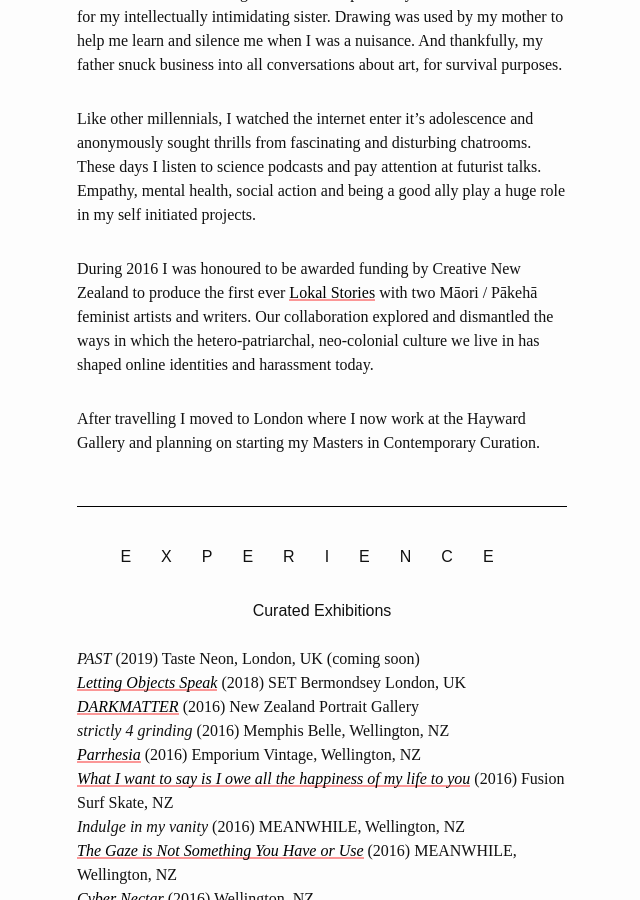
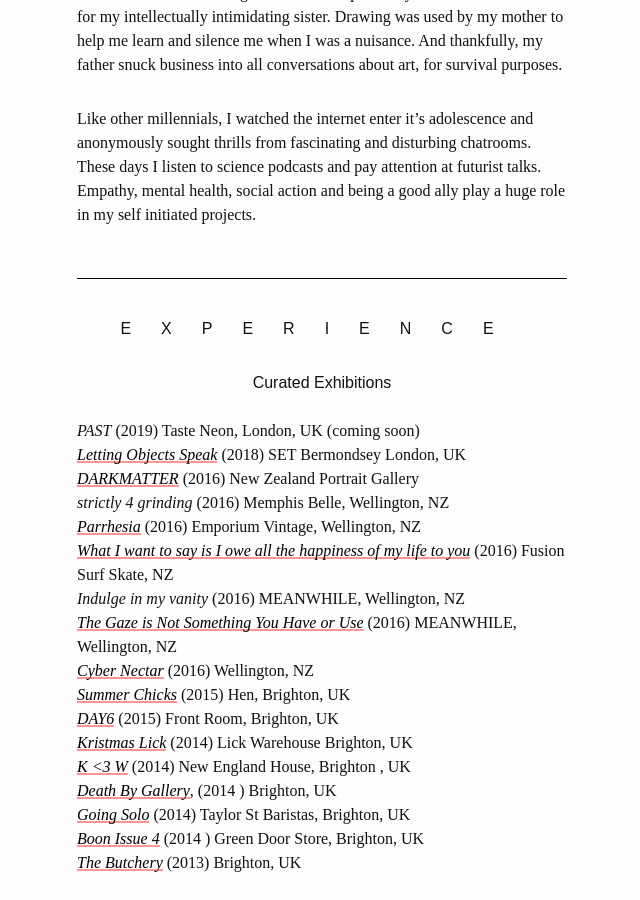
Before and after one commit to sophiegoblin/sophiegoblin.github.io, a Jekyll site: the page built from index.md, in a window 1280 px wide and 900 px high, scrolled down 738 px. Shown: the whole window, without its empty margins (318-958 px from the left). Built offline with Jekyll 4.4.1, drawn with Linux system fonts in a browser that asks for light colours; nearby versions of some CDN libraries; some of the changed lines change nothing that is shown; some of the changed text lies outside the part shown.

Commit message:
“deleting”

```diff
--- a/_includes/footer.html
+++ b/_includes/footer.html
@@ -12,10 +12,10 @@
           <a href="http://kollektivgallery.com/">kollektivgallery.com</a>
         </li>
         <li class="contact-item">
-          <a href="mailto:sophie@kollektivgallery.com">sophie@kollektivgallery.com</a>
+          <a href="mailto:sophiemggiblin@gmail.com">sophiemggiblin@gmail.com</a>
         </li>
         <li class="contact-item">
-          Melbourne, Australia
+          London, United Kingdom
         </li>
       </ul>
     </div>
--- a/index.md
+++ b/index.md
@@ -17,10 +17,6 @@ Since <span class="bold-number">1989</span>, art has been the language I speak a
 My existence till now has been distilled with insights from my brother's interest in artificial intelligence and accompanied by the admiration I have for my intellectually intimidating sister. Drawing was used by my mother to help me learn and silence me when I was a nuisance. And thankfully, my father snuck business into all conversations about art, for survival purposes.
 
 Like other millennials, I watched the internet enter it's adolescence and anonymously sought thrills from fascinating and disturbing chatrooms. These days I listen to science podcasts and pay attention at futurist talks. Empathy, mental health, social action and being a good ally play a huge role in my self initiated projects.
-
-During 2016 I was honoured to be awarded funding by Creative New Zealand to produce the first ever [Lokal Stories](https://www.kollektivgallery.com/lokalstories) with two Māori / Pākehā feminist artists and writers. Our collaboration explored and dismantled the ways in which the hetero-patriarchal, neo-colonial culture we live in has shaped online identities and harassment today.
-
-After travelling I moved to London where I now work at the Hayward Gallery and planning on starting my Masters in Contemporary Curation.
 
 
 {% include line.html %}
```
